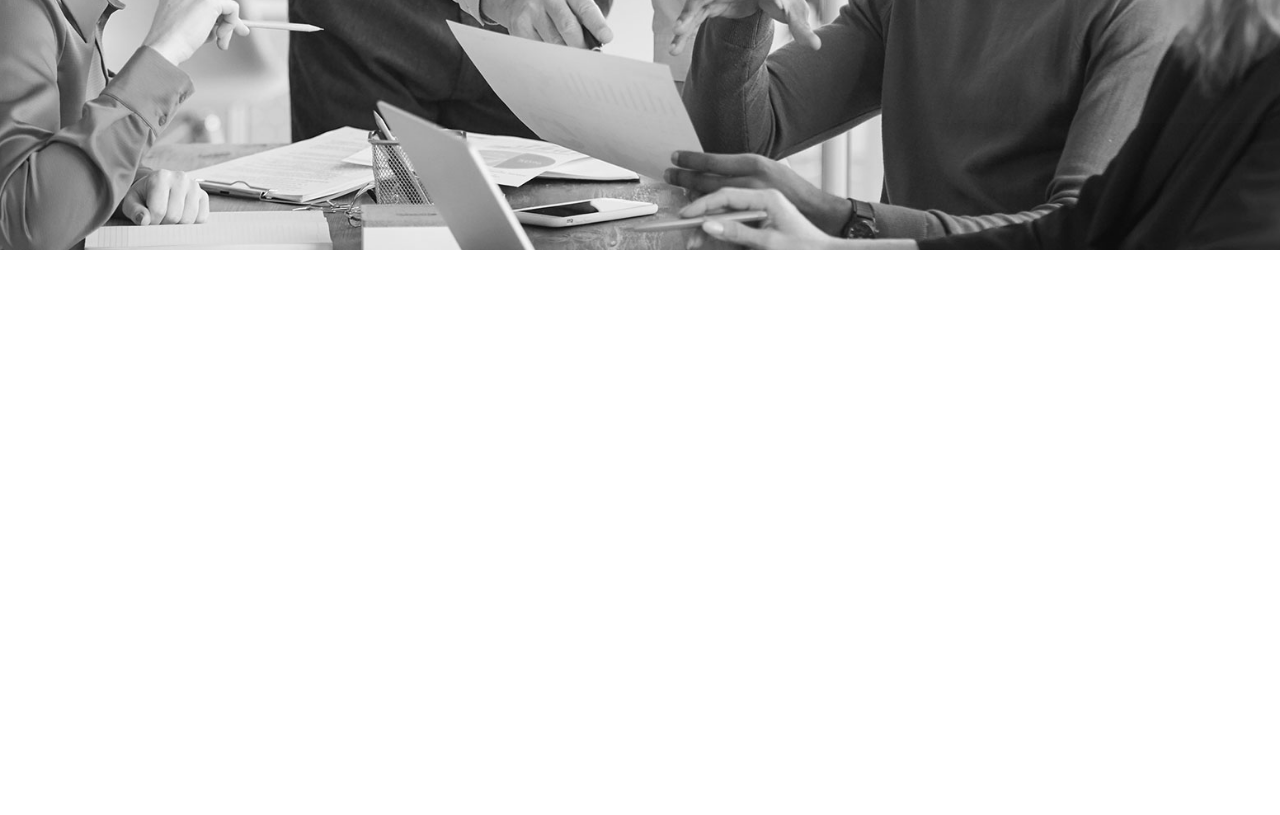
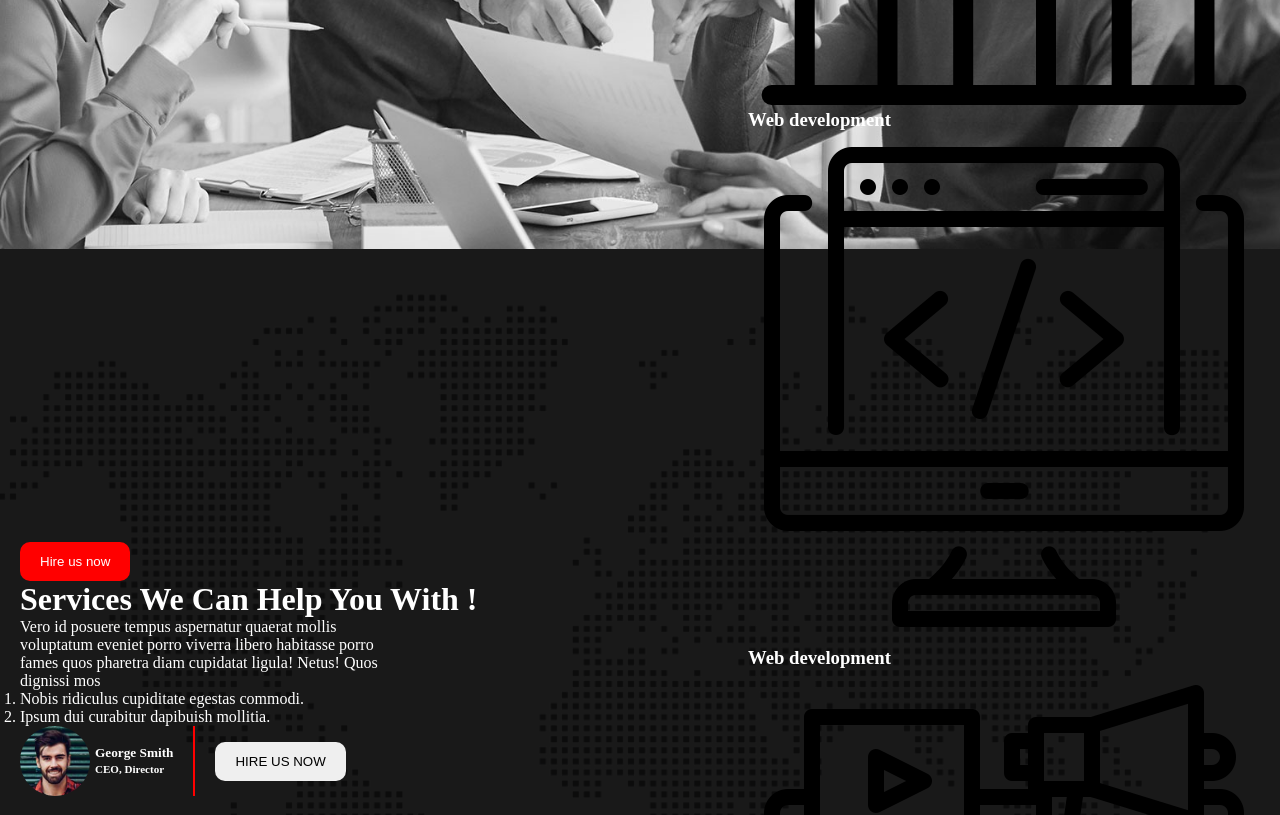
Before and after one commit to mamunhero/digitail-agency, a plain HTML site: page index.html in a window 1280 px wide. Shown: the part 620-1435 px from the top of the page. Before the commit the page ends 870 px from the top, so only its background shows below. Drawn offline with Linux system fonts and the light colour scheme.

Commit message:
service section area finished left-side-area

```diff
--- a/index.html
+++ b/index.html
@@ -32,7 +32,58 @@
       </div>
     </div>
   </header>
-  <main></main>
+  <main>
+    <!-- service section area -->
+    <div class="service-container">
+      <!-- left-side-container -->
+      <div class="left-side-container">
+        <!-- left-side-container info -->
+        <button class="btn-primary">Hire us now</button>
+        <h1>Services We Can Help You With !</h1>
+        <p>Vero id posuere tempus aspernatur quaerat mollis voluptatum eveniet porro viverra libero habitasse porro fames quos pharetra diam cupidatat ligula! Netus! Quos dignissi mos</p>
+        <ol>
+          <li>Nobis ridiculus cupiditate egestas commodi.</li>
+          <li>Ipsum dui curabitur dapibuish mollitia.</li>
+        </ol>
+          <!-- left-side-area author section -->
+          <div class="author-container">
+            <div class="profile-container">
+              <img class="author-img" src="images/image/author.jpg " alt="author-image">
+              <h5>George Smith <br>
+                <small>CEO, Director</small>
+              </h5>
+            </div>
+            <div class="author-button">
+              <button class="btn">HIRE US NOW</button>
+            </div>
+          </div>
+      </div>
+      <div class="right-side-container">
+        <!-- top two image -->
+        <div class="first-two-box">
+          <div class="box">
+            <img class="icon-img" src="images/icons/bar-chart.png " alt="icon-image">
+            <h3>Web development</h3>
+          </div>
+          <div class="box">
+            <img class="icon-img" src="images/icons/coding.png " alt="icon-image">
+            <h3>Web development</h3>
+          </div>
+        </div>
+        <!-- bottom two image -->
+        <div class="first-two-box">
+          <div class="box">
+            <img class="icon-img" src="images/icons/digital-marketing.png " alt="icon-image">
+            <h3>Web development</h3>
+          </div>
+          <div class="box">
+            <img class="icon-img" src="images/icons/startup.png" alt="icon-image">
+            <h3>Web development</h3>
+          </div>
+        </div>
+      </div>
+    </div>
+  </main>
   <footer></footer>
 </body>
 </html>
--- a/styles/style.css
+++ b/styles/style.css
@@ -1,20 +1,7 @@
-/* common css */
+
 *{
   margin: 0;
   padding: 0;
-}
-.btn-primary{
-  background-color: red;
-  color: white;
-  border: none;
-  padding: 12px 20px;
-  border-radius: 10px;
-}
-.btn{
-  border: none;
-  padding: 12px 20px;
-  border-radius: 10px;
-}
 }
 /* start nav section area */
 .nav-container{
@@ -58,3 +45,49 @@ span{
   padding: 10px;
   font-size: 18px;
 }
+.btn-primary{
+  background-color: red;
+  color: white;
+  border: none;
+  padding: 12px 20px;
+  border-radius: 10px;
+}
+.btn{
+  border: none;
+  padding: 12px 20px;
+  border-radius: 10px;
+}
+/* service container main css */
+.service-container{
+  height: 100vh;
+  background-image: url(../images/image/footer-bg.png), linear-gradient(rgba(0,0,0,0.9),rgba(0,0,0,0.9));
+  background-repeat: no-repeat;
+  background-position: center;
+  background-size: cover;
+  background-blend-mode: overlay;
+  color: white;
+  display: flex;
+  align-items: center;
+  padding: 20px;
+}
+.left-side-container p{
+  width: 50%;
+}
+/* service container section in author-container styls */
+.author-container{
+  display: flex;
+  gap: 20px;
+  align-items: center;
+}
+.profile-container{
+  display: flex;
+  gap: 5px;
+  align-items: center;
+  border-right: 2px solid red;
+  padding-right: 20px;
+}
+.author-img{
+  width: 70px;
+  height: 70px;
+  border-radius: 35px;
+}
```
